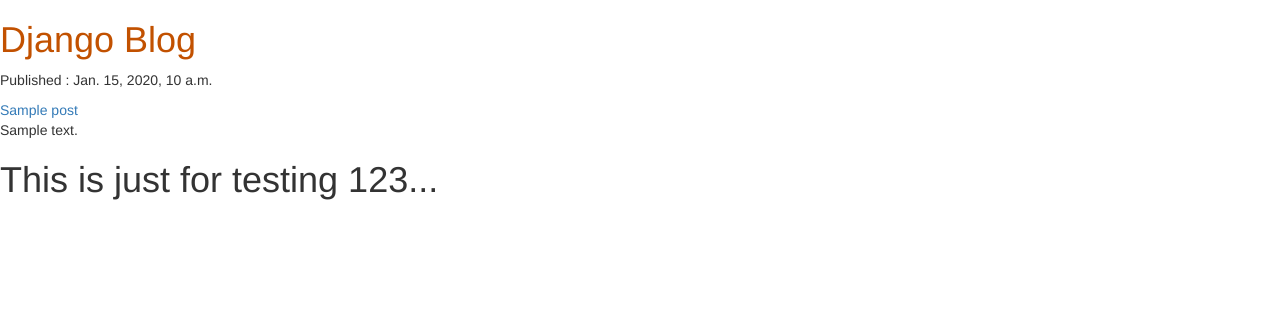
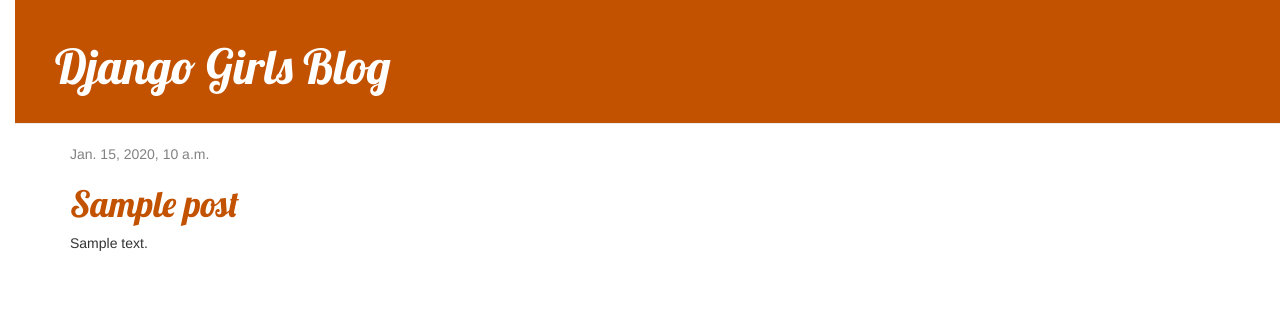
Before and after one commit to rzramiz24/my-first-blog, a Django app: template blog/templates/blog/post_list.html in a window 1280 px wide. Shown: the top 322 px of the page. Run offline with Django 3.2, Linux system fonts and the light colour scheme; the template is opened without the code that fills it: most values are stand-ins (such as "Sample title", 1, 10 or a date in 2020); some libraries are stand-ins or nearby versions.

Commit message:
Created new files

```diff
--- a/blog/static/css/blog.css
+++ b/blog/static/css/blog.css
@@ -1,3 +1,56 @@
-h1 a, h2 a{
-  color: #C25100;
+h1 a, h2 a {
+    color: #C25100;
+    font-family: 'Lobster';
 }
+
+body{
+
+  padding-left: 15px;
+}
+
+.page-header {
+    background-color: #C25100;
+    margin-top: 0;
+    padding: 20px 20px 20px 40px;
+}
+
+.page-header h1, .page-header h1 a, .page-header h1 a:visited, .page-header h1 a:active {
+    color: #ffffff;
+    font-size: 36pt;
+    text-decoration: none;
+}
+
+.content {
+    margin-left: 40px;
+}
+
+h1, h2, h3, h4 {
+    font-family: 'Lobster', cursive;
+}
+
+.date {
+    color: #828282;
+}
+
+.save {
+    float: right;
+}
+
+.post-form textarea, .post-form input {
+    width: 100%;
+}
+
+.top-menu, .top-menu:hover, .top-menu:visited {
+    color: #ffffff;
+    float: right;
+    font-size: 26pt;
+    margin-right: 20px;
+}
+
+.post {
+    margin-bottom: 70px;
+}
+
+.post h2 a, .post h2 a:visited {
+    color: #000000;
+}
--- /dev/null
+++ b/blog/templates/blog/base.html
@@ -0,0 +1,25 @@
+<!DOCTYPE html>
+{% load static %}
+<html lang="en" dir="ltr">
+  <head>
+    <meta charset="utf-8">
+    <link rel="stylesheet" href="//maxcdn.bootstrapcdn.com/bootstrap/3.2.0/css/bootstrap.min.css">
+    <link rel="stylesheet" href="//maxcdn.bootstrapcdn.com/bootstrap/3.2.0/css/bootstrap-theme.min.css">
+    <link rel="stylesheet" href="{% static 'css/blog.css'  %}">
+    <link href="//fonts.googleapis.com/css?family=Lobster&subset=latin,latin-ext" rel="stylesheet" type="text/css">
+    <title></title>
+  </head>
+  <body>
+    <div class="page-header">
+        <h1><a href="/">Django Girls Blog</a></h1>
+    </div>
+    <div class="content container">
+        <div class="row">
+            <div class="col-md-8">
+            {% block content %}
+            {% endblock %}
+            </div>
+        </div>
+    </div>
+</body>
+</html>
--- a/blog/templates/blog/post_list.html
+++ b/blog/templates/blog/post_list.html
@@ -1,24 +1,15 @@
-<!DOCTYPE html>
-{% load static %}
-<html lang="en" dir="ltr">
-  <head>
-    <meta charset="utf-8">
-    <link rel="stylesheet" href="//maxcdn.bootstrapcdn.com/bootstrap/3.2.0/css/bootstrap.min.css">
-    <link rel="stylesheet" href="//maxcdn.bootstrapcdn.com/bootstrap/3.2.0/css/bootstrap-theme.min.css">
-    <link rel="stylesheet" href="{% static 'css\blog.css'  %}">
-    <title></title>
-  </head>
-  <body>
-        <div>
-            <h1><a href="/">Django Blog</a></h1>
+
+{% extends 'blog/base.html' %}
+
+
+{% block content %}
+    {% for post in posts %}
+        <div class="post">
+            <div class="date">
+                {{ post.published_date }}
+            </div>
+            <h1><a href="{% url 'post_detail' pk=post.pk %}">{{ post.title }}</a></h1>
+            <p>{{ post.text|linebreaksbr }}</p>
         </div>
-        {% for post in posts  %}
-          <div class="">
-            <p>Published : {{post.published_date}}</p>
-            <a href="">{{post.title}}</a>
-            <p>{{post.text|linebreaksbr }}</p>
-          </div>
-        {% endfor %}
-        <h1>This is just for testing 123...</h1>
-    </body>
-</html>
+    {% endfor %}
+{% endblock %}
--- a/blog/urls.py
+++ b/blog/urls.py
@@ -3,4 +3,5 @@ from . import views
 
 urlpatterns = [
     path('', views.post_list, name='post_list'),
+    path('post/<int:pk>/', views.post_detail, name='post_detail'),
 ]
--- a/blog/views.py
+++ b/blog/views.py
@@ -1,6 +1,7 @@
 from django.shortcuts import render
 from .models import Post
 from django.utils import timezone
+from django.shortcuts import render, get_object_or_404
 
 # Create your views here.
 
@@ -8,3 +9,7 @@ from django.utils import timezone
 def post_list(request):
     posts = Post.objects.filter(published_date__lte = timezone.now()).order_by('published_date')
     return render(request, 'blog/post_list.html', {'posts' : posts})
+
+def post_detail(request, pk):
+    post = get_object_or_404(Post, pk=pk)
+    return render(request, 'blog/post_detail.html', {'post': post})
--- a/project1/settings.py
+++ b/project1/settings.py
@@ -25,7 +25,7 @@ SECRET_KEY = 'n(c+bh768a@)g#ik%2y1ba(+r0)g%+ue*nu801!t)6ay6fek+s'
 # SECURITY WARNING: don't run with debug turned on in production!
 DEBUG = True
 
-ALLOWED_HOSTS = ['rzramiz24.pythonanywhere.com', 'lcoalhost']
+ALLOWED_HOSTS = ['rzramiz24.pythonanywhere.com', 'lcoalhost', '127.0.0.1']
 
 
 # Application definition
```
Also changed, not shown: blog/templates/blog/post_detail.html (added, +13 -0 lines).
